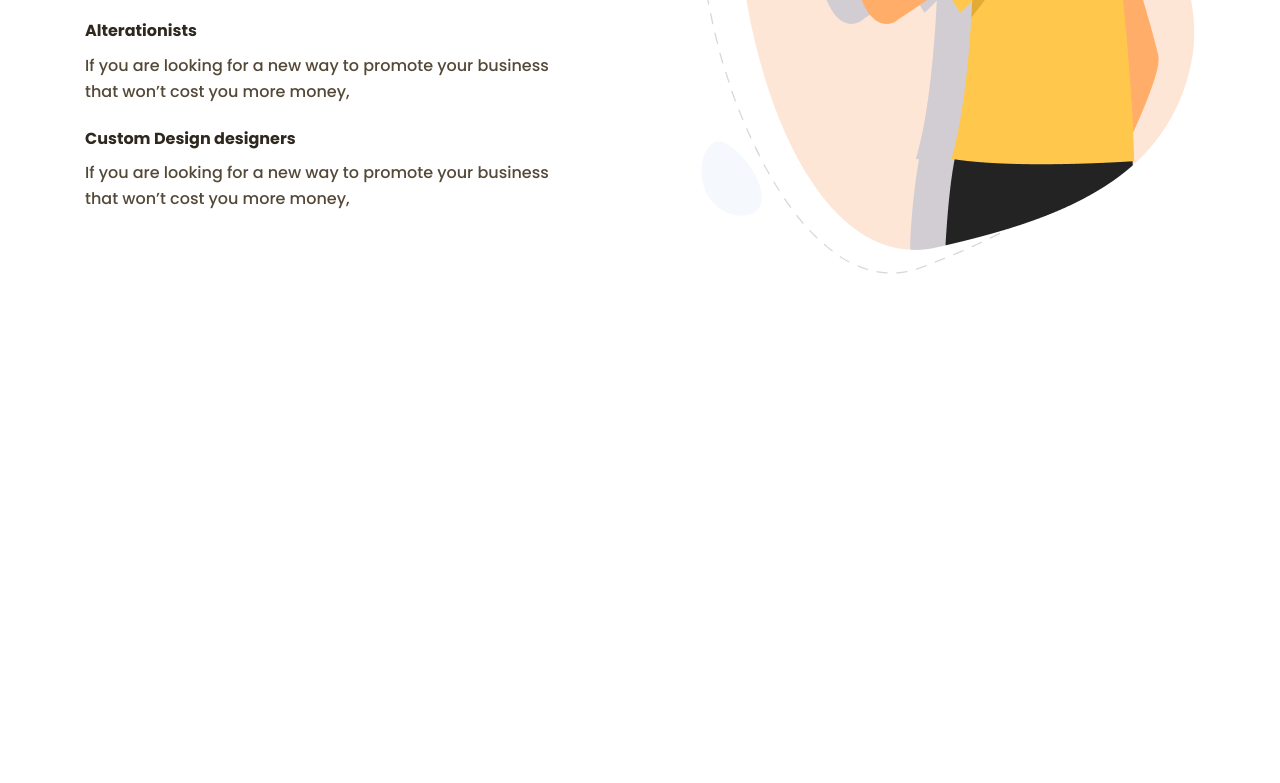
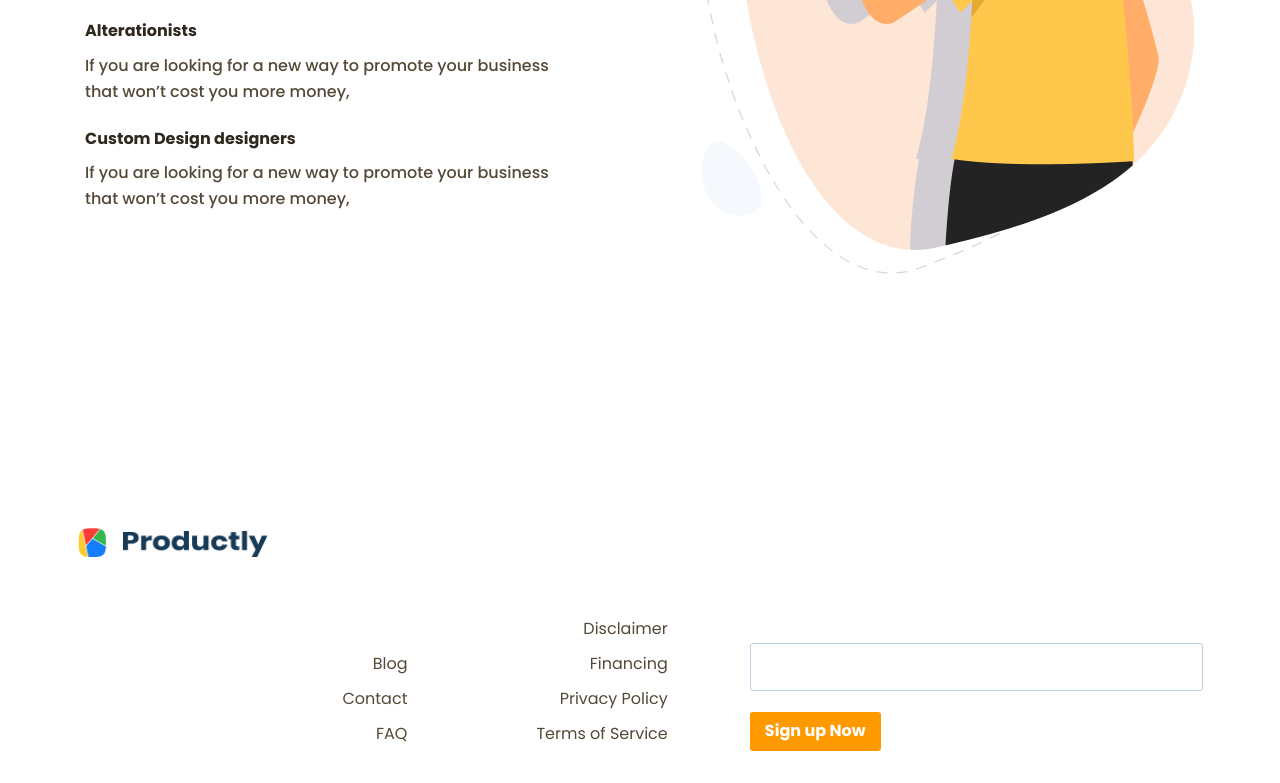
Before and after one commit to VIKTORIYA-S/Productly, a plain HTML site: page index.html in a window 1280 px wide. Shown: the part 3051-3834 px from the top of the page. Before the commit the page ends 3476 px from the top, so only its background shows below. Drawn offline with Linux system fonts and the light colour scheme.

Commit message:
feat: add footer

```diff
--- a/index.html
+++ b/index.html
@@ -197,6 +197,51 @@
             </div>
         </section>
     </main>
+    <footer class="footer" id="resources">
+        <div class="container footer__container">
+            <div class="footer__logo">
+                <a class="logo__link footer__logo-link" href="index.html">
+                    <img class="logo__img footer__logo-img" src="img/logo.png" alt="Productly">
+                    <img class="logo__title footer__logo-title" src="img/Productly.png" alt="">
+                </a>
+            </div>
+            <div class="footer__wrapper">
+                <div class="footer__nav">
+                    <ul class="footer__list">
+                        <li class="footer__item">
+                            <a class="footer__link" href="#">Blog</a>
+                        </li>
+                        <li class="footer__item">
+                            <a class="footer__link" href="#">Contact</a>
+                        </li>
+                        <li class="footer__item">
+                            <a class="footer__link" href="#">FAQ</a>
+                        </li>
+                    </ul>
+                </div>
+                <div class="footer__list">
+                    <ul>
+                        <li class="footer__item">
+                            <a class="footer__link" href="#">Disclaimer</a>
+                        </li>
+                        <li class="footer__item">
+                            <a class="footer__link" href="#">Financing</a>
+                        </li>
+                        <li class="footer__item">
+                            <a class="footer__link" href="#">Privacy Policy</a>
+                        </li>
+                        <li class="footer__item">
+                            <a class="footer__link" href="#">Terms of Service</a>
+                        </li>
+                    </ul>
+                </div>
+                <div class="footer__form">
+                    <input class="footer__input" type="text">
+                    <button class="footer__btn btn">Sign up Now</button>
+                </div>
+            </div>
+        </div>
+    </footer>
 </body>
 
 </html>
--- a/styles/style.css
+++ b/styles/style.css
@@ -410,3 +410,74 @@ header {
     padding-top: 0;
     vertical-align: middle;
 }
+
+/* Footer */
+
+.footer {
+    width: 100%;
+    height: 308px;
+    background-color: var(--bg-color);
+    padding-top: 102px;
+    margin-bottom: 50px;
+}
+
+.footer__container {
+    display: table;
+    width: 1126px;
+    margin: 0 auto;
+}
+
+.footer__logo {
+    width: 100%;
+    margin-bottom: 50px;
+}
+
+.footer__wrapper {
+    display: table;
+    width: 100%;
+    text-align: right;
+    font-size: 0;
+}
+
+.footer__nav {
+    display: inline-block;
+    font-size: 16px;
+    vertical-align: bottom;
+    margin-left: 40px;
+}
+
+.footer__list {
+    display: inline-block;
+    font-size: 16px;
+    vertical-align: bottom;
+    margin-left: 129px;
+}
+
+.footer__form {
+    display: inline-block;
+    font-size: 16px;
+    vertical-align: bottom;
+    margin-left: 82px;
+    text-align: left;
+}
+
+.footer__link {
+    font-size: var(--page-font-size);
+    font-weight: 400;
+    color: var(--text-color);
+    line-height: 35px;
+}
+
+.footer__input {
+    width: 100%;
+    height: 48px;
+    border-radius: 3px;
+    border: 1px solid var(--border-color);
+    margin-bottom: 21px;
+}
+
+.footer__btn {
+    width: 131px;
+    height: 39px;
+    font-weight: 700;
+}
```
